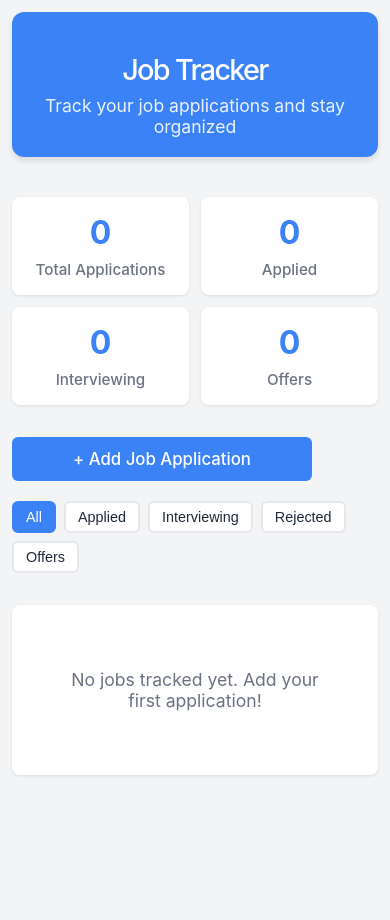
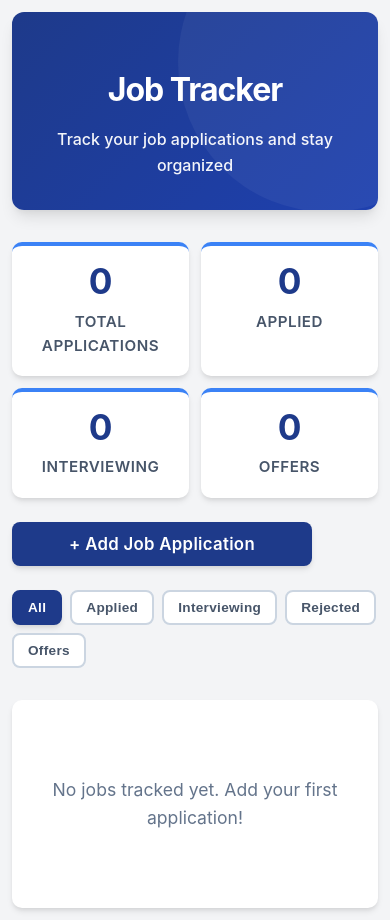
Before and after one commit to axelnasell/jobtracker, a React (Vite) app: page / in a window 390 px wide. Before the commit the page ends 844 px from the top, so only its background shows below. Built offline with nearby package versions, Linux system fonts and the light colour scheme.

Commit message:
Added some styling

```diff
--- a/src/App.css
+++ b/src/App.css
@@ -5,107 +5,155 @@
 }
 
 :root {
-  --primary: #3b82f6;
-  --primary-hover: #2563eb;
-  --secondary: #6b7280;
-  --success: #10b981;
-  --warning: #f59e0b;
-  --danger: #ef4444;
-  --info: #3b82f6;
-  --background: #f3f4f6;
+  --primary: #1e3a8a;
+  --primary-light: #3b82f6;
+  --primary-hover: #1e40af;
+  --secondary: #475569;
+  --accent: #0ea5e9;
+  --success: #059669;
+  --warning: #d97706;
+  --danger: #dc2626;
+  --background: #f8fafc;
   --surface: #ffffff;
-  --border: #e5e7eb;
-  --text: #1f2937;
-  --text-light: #6b7280;
+  --surface-alt: #f1f5f9;
+  --border: #cbd5e1;
+  --border-subtle: #e2e8f0;
+  --text: #0f172a;
+  --text-secondary: #475569;
+  --text-light: #64748b;
+  --shadow-sm: 0 1px 2px 0 rgba(0, 0, 0, 0.05);
+  --shadow-md: 0 4px 6px -1px rgba(0, 0, 0, 0.1), 0 2px 4px -1px rgba(0, 0, 0, 0.06);
+  --shadow-lg: 0 10px 15px -3px rgba(0, 0, 0, 0.1), 0 4px 6px -2px rgba(0, 0, 0, 0.05);
+  --shadow-xl: 0 20px 25px -5px rgba(0, 0, 0, 0.1), 0 10px 10px -5px rgba(0, 0, 0, 0.04);
 }
 
 body {
   font-family: -apple-system, BlinkMacSystemFont, 'Segoe UI', 'Roboto', 'Oxygen', 'Ubuntu', 'Cantarell', sans-serif;
   background-color: var(--background);
   color: var(--text);
+  line-height: 1.6;
 }
 
 .app {
   max-width: 1200px;
   margin: 0 auto;
-  padding: 20px;
+  padding: 24px;
+  min-height: 100vh;
 }
 
 .header {
   text-align: center;
-  margin-bottom: 40px;
-  padding: 30px 20px;
-  background: linear-gradient(135deg, var(--primary), var(--info));
+  margin-bottom: 48px;
+  padding: 48px 40px;
+  background: linear-gradient(135deg, var(--primary) 0%, var(--primary-hover) 100%);
   color: white;
   border-radius: 12px;
-  box-shadow: 0 4px 6px rgba(0, 0, 0, 0.1);
+  box-shadow: var(--shadow-lg);
+  position: relative;
+  overflow: hidden;
+}
+
+.header::before {
+  content: '';
+  position: absolute;
+  top: 0;
+  right: 0;
+  width: 300px;
+  height: 300px;
+  background: rgba(255, 255, 255, 0.05);
+  border-radius: 50%;
+  transform: translate(100px, -100px);
 }
 
 .header h1 {
-  font-size: 2.5em;
-  margin-bottom: 8px;
+  font-size: 2.8em;
+  margin-bottom: 12px;
+  font-weight: 700;
+  letter-spacing: -1px;
+  position: relative;
+  z-index: 1;
 }
 
 .header p {
-  font-size: 1.1em;
-  opacity: 0.9;
+  font-size: 1.15em;
+  opacity: 0.95;
+  font-weight: 500;
+  position: relative;
+  z-index: 1;
 }
 
 .stats-container {
   display: grid;
-  grid-template-columns: repeat(auto-fit, minmax(200px, 1fr));
-  gap: 16px;
-  margin-bottom: 32px;
+  grid-template-columns: repeat(auto-fit, minmax(240px, 1fr));
+  gap: 20px;
+  margin-bottom: 40px;
 }
 
 .stat-card {
   background: var(--surface);
-  padding: 24px;
-  border-radius: 8px;
-  box-shadow: 0 1px 3px rgba(0, 0, 0, 0.1);
+  padding: 28px;
+  border-radius: 10px;
+  box-shadow: var(--shadow-md);
   text-align: center;
+  border-top: 4px solid var(--primary-light);
+  transition: all 0.3s ease;
+  cursor: pointer;
+}
+
+.stat-card:hover {
+  box-shadow: var(--shadow-lg);
+  transform: translateY(-4px);
 }
 
 .stat-value {
-  font-size: 2.5em;
-  font-weight: bold;
+  font-size: 2.8em;
+  font-weight: 700;
   color: var(--primary);
-  margin-bottom: 8px;
+  margin-bottom: 10px;
+  line-height: 1;
 }
 
 .stat-label {
   font-size: 0.95em;
-  color: var(--text-light);
-  font-weight: 500;
+  color: var(--text-secondary);
+  font-weight: 600;
+  text-transform: uppercase;
+  letter-spacing: 0.5px;
 }
 
 .controls {
   display: flex;
   flex-direction: column;
-  gap: 20px;
+  gap: 24px;
   margin-bottom: 32px;
 }
 
 .btn {
-  padding: 10px 16px;
+  padding: 12px 16px;
   border: none;
-  border-radius: 6px;
+  border-radius: 8px;
   font-size: 1em;
-  font-weight: 500;
+  font-weight: 600;
   cursor: pointer;
   transition: all 0.2s ease;
   font-family: inherit;
+  letter-spacing: 0.3px;
 }
 
 .btn-primary {
   background-color: var(--primary);
   color: white;
+  box-shadow: var(--shadow-md);
 }
 
 .btn-primary:hover {
   background-color: var(--primary-hover);
-  transform: translateY(-1px);
-  box-shadow: 0 4px 12px rgba(59, 130, 246, 0.4);
+  transform: translateY(-2px);
+  box-shadow: var(--shadow-lg);
+}
+
+.btn-primary:active {
+  transform: translateY(0);
 }
 
 .btn-secondary {
@@ -114,7 +162,7 @@ body {
 }
 
 .btn-secondary:hover {
-  background-color: #4b5563;
+  background-color: #334155;
 }
 
 .btn-edit {
@@ -169,31 +217,35 @@ body {
 }
 
 .filter-btn {
-  padding: 8px 16px;
+  padding: 10px 18px;
   border: 2px solid var(--border);
   background-color: var(--surface);
-  color: var(--text);
-  border-radius: 6px;
+  color: var(--text-secondary);
+  border-radius: 8px;
   cursor: pointer;
-  font-weight: 500;
+  font-weight: 600;
   transition: all 0.2s ease;
+  font-size: 0.95em;
+  letter-spacing: 0.3px;
 }
 
 .filter-btn.active {
   background-color: var(--primary);
   color: white;
   border-color: var(--primary);
+  box-shadow: var(--shadow-md);
 }
 
 .filter-btn:hover {
   border-color: var(--primary);
+  color: var(--primary);
 }
 
 .main-content {
   background: var(--surface);
-  border-radius: 8px;
-  box-shadow: 0 1px 3px rgba(0, 0, 0, 0.1);
-  padding: 24px;
+  border-radius: 10px;
+  box-shadow: var(--shadow-md);
+  padding: 28px;
 }
 
 .jobs-table-container {
@@ -206,29 +258,36 @@ body {
 }
 
 .jobs-table thead {
-  background-color: var(--background);
+  background-color: var(--surface-alt);
   border-bottom: 2px solid var(--border);
 }
 
 .jobs-table th {
-  padding: 12px 16px;
+  padding: 14px 16px;
   text-align: left;
-  font-weight: 600;
+  font-weight: 700;
   color: var(--text);
-  font-size: 0.95em;
+  font-size: 0.9em;
+  text-transform: uppercase;
+  letter-spacing: 0.5px;
 }
 
 .jobs-table td {
-  padding: 12px 16px;
-  border-bottom: 1px solid var(--border);
+  padding: 14px 16px;
+  border-bottom: 1px solid var(--border-subtle);
+  color: var(--text-secondary);
+}
+
+.jobs-table tbody tr {
+  transition: background-color 0.2s ease;
 }
 
 .jobs-table tbody tr:hover {
-  background-color: var(--background);
+  background-color: var(--surface-alt);
 }
 
 .company-cell {
-  font-weight: 600;
+  font-weight: 700;
   color: var(--text);
 }
 
@@ -237,17 +296,19 @@ body {
   padding: 6px 12px;
   border-radius: 20px;
   font-size: 0.85em;
-  font-weight: 600;
+  font-weight: 700;
+  text-transform: uppercase;
+  letter-spacing: 0.3px;
 }
 
 .status-applied {
   background-color: #dbeafe;
-  color: #1e40af;
+  color: #0369a1;
 }
 
 .status-interviewing {
   background-color: #fef3c7;
-  color: #92400e;
+  color: #b45309;
 }
 
 .status-rejected {
@@ -256,8 +317,8 @@ body {
 }
 
 .status-offered {
-  background-color: #dcfce7;
-  color: #166534;
+  background-color: #d1fae5;
+  color: #065f46;
 }
 
 .actions-cell {
@@ -270,29 +331,32 @@ body {
 }
 
 .comments-content {
-  padding: 16px;
-  background-color: var(--surface);
-  border-left: 4px solid var(--primary);
-  border-radius: 4px;
-  margin: 8px 0;
+  padding: 20px;
+  background: linear-gradient(135deg, rgba(59, 130, 246, 0.05) 0%, rgba(59, 130, 246, 0.02) 100%);
+  border-left: 4px solid var(--primary-light);
+  border-radius: 8px;
+  margin: 10px 0;
 }
 
 .comments-content strong {
-  color: var(--text);
+  color: var(--primary);
   display: block;
-  margin-bottom: 8px;
+  margin-bottom: 10px;
+  font-size: 0.95em;
+  text-transform: uppercase;
+  letter-spacing: 0.3px;
 }
 
 .comments-content p {
-  color: var(--text-light);
-  line-height: 1.5;
+  color: var(--text-secondary);
+  line-height: 1.7;
   white-space: pre-wrap;
   word-wrap: break-word;
 }
 
 .empty-state {
   text-align: center;
-  padding: 40px 20px;
+  padding: 60px 20px;
   color: var(--text-light);
   font-size: 1.1em;
 }
@@ -303,25 +367,40 @@ body {
   left: 0;
   right: 0;
   bottom: 0;
-  background-color: rgba(0, 0, 0, 0.5);
+  background-color: rgba(0, 0, 0, 0.4);
   display: flex;
   align-items: center;
   justify-content: center;
   z-index: 1000;
+  backdrop-filter: blur(4px);
 }
 
 .form-container {
   background: var(--surface);
-  border-radius: 8px;
-  padding: 32px;
-  box-shadow: 0 20px 25px rgba(0, 0, 0, 0.15);
+  border-radius: 12px;
+  padding: 40px;
+  box-shadow: var(--shadow-xl);
   max-width: 500px;
   width: 90%;
+  animation: slideUp 0.3s ease;
+}
+
+@keyframes slideUp {
+  from {
+    opacity: 0;
+    transform: translateY(20px);
+  }
+  to {
+    opacity: 1;
+    transform: translateY(0);
+  }
 }
 
 .form-container h2 {
-  margin-bottom: 24px;
-  color: var(--text);
+  margin-bottom: 28px;
+  color: var(--primary);
+  font-size: 1.8em;
+  font-weight: 700;
 }
 
 .form-group {
@@ -332,20 +411,29 @@ body {
 
 .form-group label {
   margin-bottom: 8px;
-  font-weight: 500;
+  font-weight: 700;
   color: var(--text);
+  font-size: 0.95em;
+  text-transform: uppercase;
+  letter-spacing: 0.3px;
 }
 
 .form-group input,
 .form-group select,
 .form-group textarea {
-  padding: 10px 12px;
-  border: 1px solid var(--border);
-  border-radius: 6px;
+  padding: 12px 14px;
+  border: 2px solid var(--border);
+  border-radius: 8px;
   font-size: 1em;
   font-family: inherit;
-  transition: border-color 0.2s ease;
+  transition: all 0.2s ease;
   resize: vertical;
+  color: var(--text);
+}
+
+.form-group input::placeholder,
+.form-group textarea::placeholder {
+  color: var(--text-light);
 }
 
 .form-group input:focus,
@@ -353,18 +441,18 @@ body {
 .form-group textarea:focus {
   outline: none;
   border-color: var(--primary);
-  box-shadow: 0 0 0 3px rgba(59, 130, 246, 0.1);
+  box-shadow: 0 0 0 3px rgba(30, 58, 138, 0.1);
 }
 
 .form-actions {
   display: flex;
   gap: 12px;
-  margin-top: 28px;
+  margin-top: 32px;
 }
 
 .form-actions button {
   flex: 1;
-  padding: 12px;
+  padding: 14px;
   font-size: 1em;
 }
 
@@ -374,24 +462,30 @@ body {
   }
 
   .header {
-    padding: 20px 16px;
+    padding: 32px 20px;
+    margin-bottom: 32px;
   }
 
   .header h1 {
-    font-size: 1.8em;
+    font-size: 2em;
+  }
+
+  .header p {
+    font-size: 1em;
   }
 
   .stats-container {
     grid-template-columns: repeat(2, 1fr);
     gap: 12px;
+    margin-bottom: 24px;
   }
 
   .stat-card {
-    padding: 16px;
+    padding: 18px;
   }
 
   .stat-value {
-    font-size: 2em;
+    font-size: 2.2em;
   }
 
   .filter-buttons {
@@ -399,8 +493,8 @@ body {
   }
 
   .filter-btn {
-    padding: 6px 12px;
-    font-size: 0.9em;
+    padding: 8px 14px;
+    font-size: 0.85em;
   }
 
   .jobs-table th,
@@ -411,6 +505,14 @@ body {
 
   .form-container {
     max-width: 90%;
-    padding: 20px;
+    padding: 24px;
+  }
+
+  .main-content {
+    padding: 16px;
+  }
+
+  .actions-cell {
+    flex-wrap: wrap;
   }
 }
```
